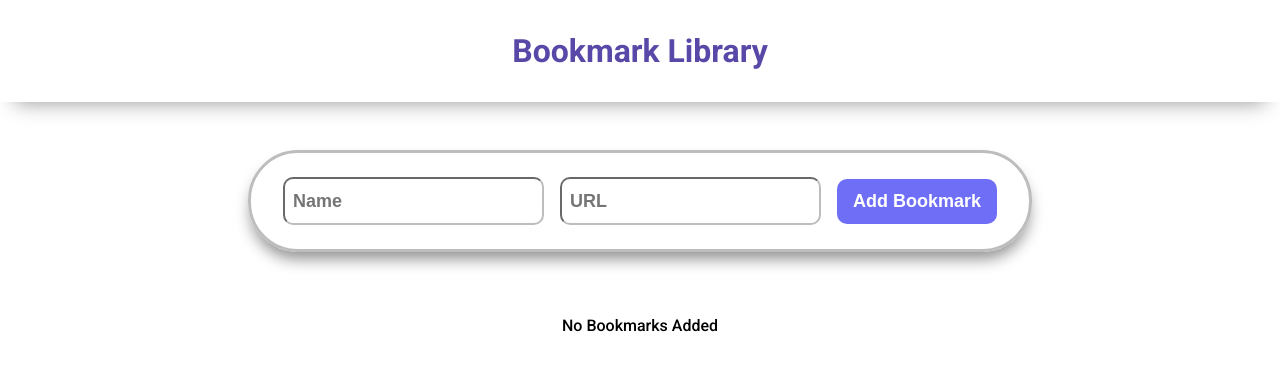
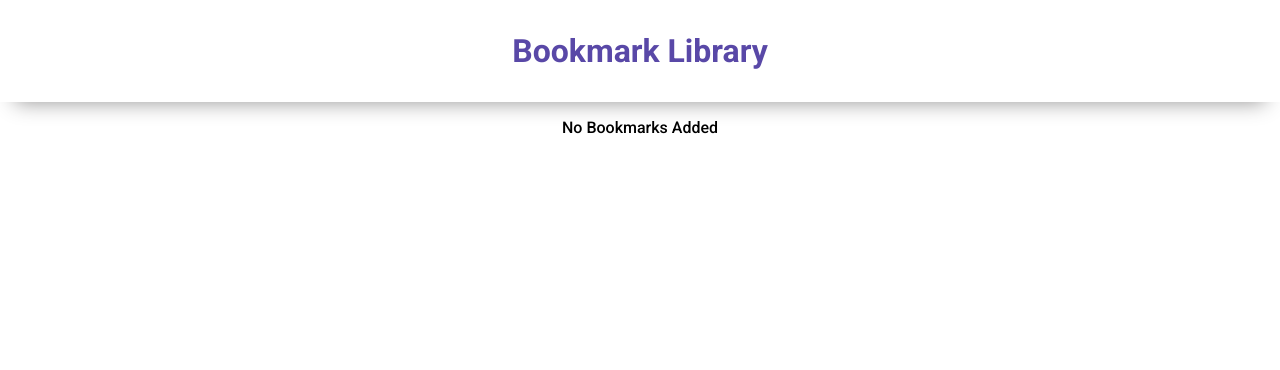
Before and after one commit to GreenEagleKing/phantom-bookmark, a React (Vite) app: page / in a window 1280 px wide. Shown: the top 370 px of the page. Built offline with nearby package versions, Linux system fonts and the light colour scheme.

Commit message:
Added local storage to hold links

```diff
--- a/src/App.jsx
+++ b/src/App.jsx
@@ -1,4 +1,7 @@
 import { useState } from 'react'
+
+//import custom hook
+import useLocalStorage from './assets/hooks/useLocalStorage'
 
 //import components
 import Header from './Components/Header'
@@ -6,7 +9,7 @@
 import BookmarkList from './Components/BookmarkList'
 
 function App() {
-  const [links, setLinks] = useState([])
+  const [links, setLinks] = useLocalStorage('bookmarks', [])
   const [editedLink, setEditedLink] = useState(null)
 
   // Add new link to link state array
@@ -48,10 +51,7 @@
 
   return (
     <div className="App">
-      <Header />
-      <AddBookmark
-        addLink={addLink}
-      />
+      <Header addLink={addLink}/>
       <BookmarkList
         links={links}
         deleteLink={deleteLink}
--- /dev/null
+++ b/src/assets/hooks/useLocalStorage.jsx
@@ -0,0 +1,22 @@
+import React from 'react'
+import { useEffect } from 'react'
+import { useState } from 'react'
+
+export default function useLocalStorage(key, initialValue) {
+
+    const [value, setValue] = useState(() => {
+        try{
+        const localValue = window.localStorage.getItem(key)
+        return localValue ? JSON.parse(localValue) : initialValue
+        } catch (err) {
+            console.log(err)
+            return initialValue
+        }
+    })
+
+    useEffect(() => {
+        window.localStorage.setItem(key, JSON.stringify(value))
+    }, [key, value])
+
+    return [value, setValue]
+}
```
